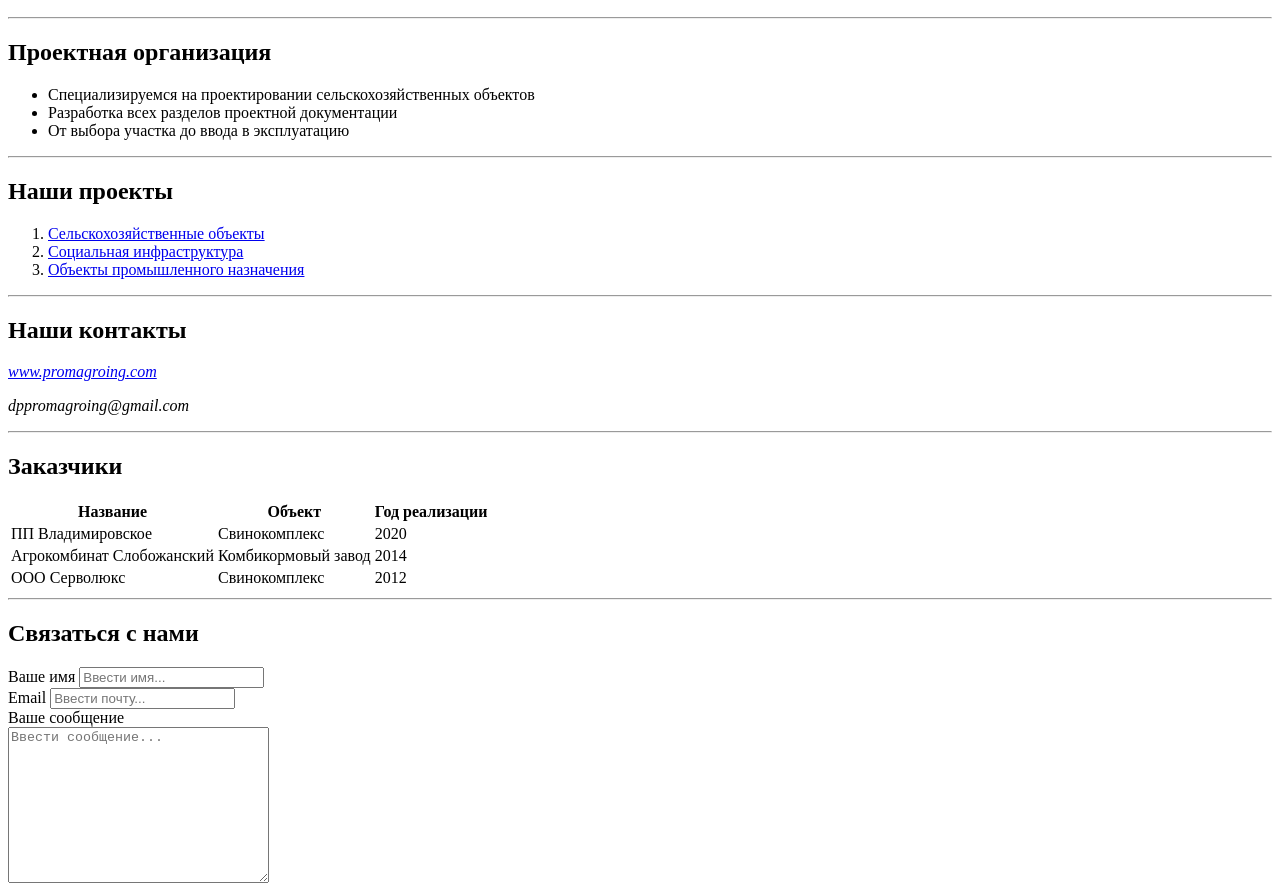
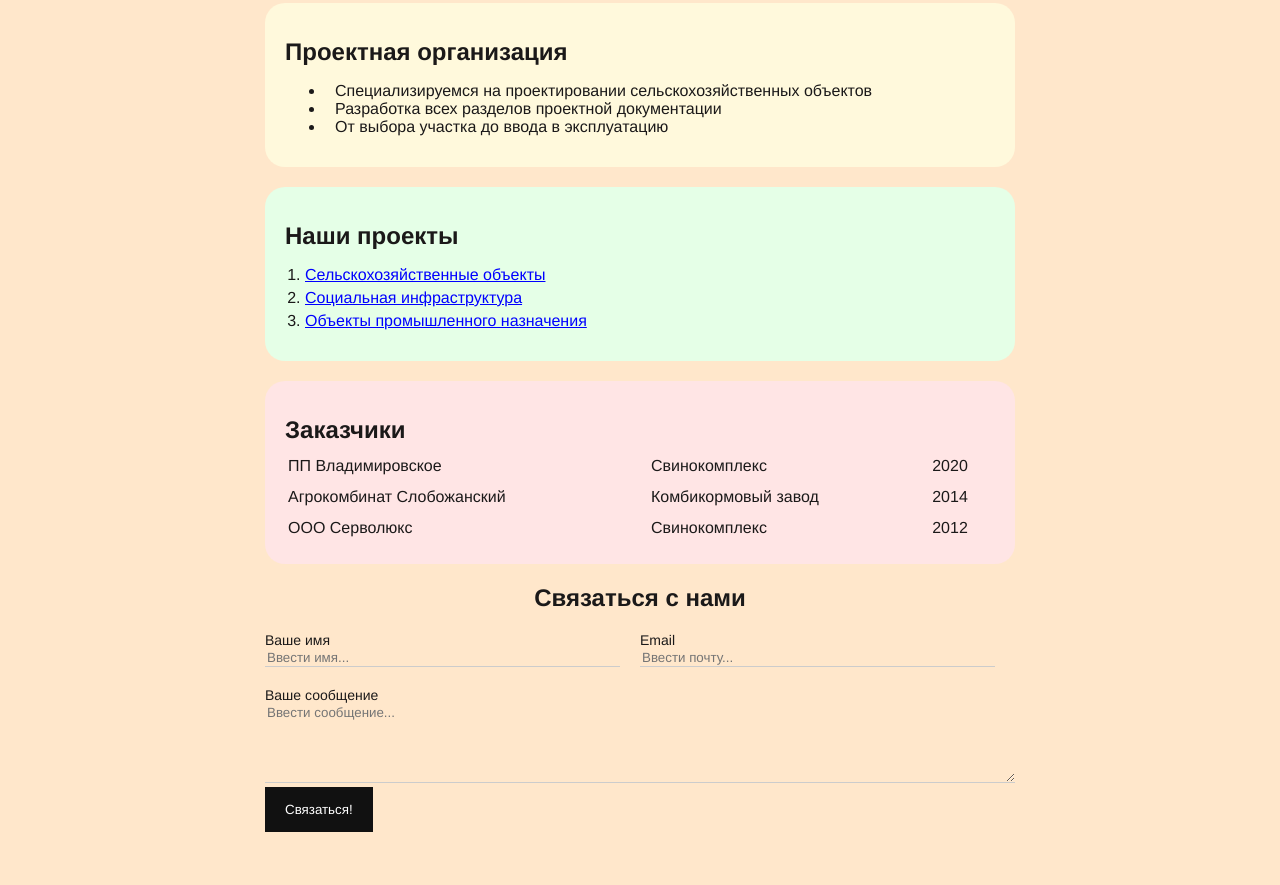
Before and after one commit to Khykhlya/Promagro, a plain HTML site: page index.html in a window 1280 px wide. Shown: the part 245-1130 px from the top of the page. After the commit the page ends 1105 px from the top, so only its background shows below. Drawn offline with Linux system fonts and the light colour scheme.

Commit message:
Add files via upload

```diff
--- a/index.html
+++ b/index.html
@@ -4,22 +4,31 @@
     <meta charset="UTF-8">
     <title>Promagroing
     </title>
+    <link rel="stylesheet" href="styles.css">
 </head>
 <body>
-    <table cellspacing="20">
-<tr>
-    <td><img src="Prom.jpg" alt="logo promagroing" height="200" width="125" ></td>
-    <td><h1>Промагроинжиниринг</h1>
-        <h3> <em> От планирования к осуществлению</em> </h3></td>
+    <div class="conteiner">
+            <div class="info ">
 
-</tr>
-
-    </table>
+            <img src="Prom.jpg" alt="logo promagroing"
+                class="logo" >
+                <div class="info-text">
+                <h1>Промагроинжиниринг</h1>
+                <h3> От планирования к осуществлению </h3>
 
 
-    <hr>
+            <div class="contacts">
+                <h4>Наши контакты </h4>
+                <a href="http://www.promagroing.com" target="_blank" >www.promagroing.com</a>
+                |
+                dppromagroing@gmail.com
+            </div>
+        </div>
+        </div>
+
+            <div class="card bg-yellow">
                 <h2> <strong>Проектная организация</strong> </h2>
-    <ul>
+                <ul class="list1">
                     <li>Специализируемся на проектировании сельскохозяйственных объектов       </li>
                     <li>Разработка всех разделов проектной документации</li>
                     <li>От выбора участка до ввода в эксплуатацию</li>
@@ -27,26 +36,19 @@
 
 
                 </ul>
-    <hr>
+            </div>
+
+            <div class="card bg-green">
                 <h2>Наши проекты</h2>
-<ol>
-<li> <a href="project.html">Сельскохозяйственные объекты</a> </li>
-<li> <a href="project.html">Социальная инфраструктура</a> </li>
-<li> <a href="project.html">Объекты промышленного назначения</a> </li>
+                <ol class="list">
+                <li> <a target="_blank" href="http://www.promagroing.com/index.php/proektu/selskokhozyajstvennye-ob-ekty">Сельскохозяйственные объекты</a> </li>
+                <li> <a target="_blank" href="http://www.promagroing.com/index.php/proektu/sotsialnaya-infrastruktura">Социальная инфраструктура</a> </li>
+                <li> <a target="_blank" href="http://www.promagroing.com/index.php/proektu/ob-ekty-promyshlennogo-naznacheniya">Объекты промышленного назначения</a> </li>
                 </ol>
-<hr>
- <h2>Наши контакты </h2>
- <p> <em> <a href="http://www.promagroing.com" target="_blank" >www.promagroing.com</a> </em> </p>
- <p> <em>dppromagroing@gmail.com</em> </p>
- <hr>
+            </div>
+            <div class="card bg-red">
                 <h2>Заказчики</h2>
- <table>
-     <tr>
-         <th>Название</th>
-         <th>Объект</th>
-         <th>Год реализации</th>
-
-     </tr>
+                <table class="table">
                                         <tr>
                         <td>ПП Владимировское</td>
                         <td>Свинокомплекс</td>
@@ -65,25 +67,32 @@
 
                     </tr>
 
-
-
- </table>
- <hr>
+                </table >
+            </div>
+                <div class="contact">
                     <h2>Связаться с нами</h2>
                     <form action="/">
+                <div class="row">
+                        <div class="form-groupe">
                         <label for="name">Ваше имя</label>
                     <input type="text" id="name" placeholder="Ввести имя...">
-<br>
+                    </div>
+                    <div class="form-groupe">
                     <label for="email">Email</label>
                     <input type="email" id="email" placeholder="Ввести почту...">
-<br>
+                </div>
+            </div>
+                <div class="form-groupe">
                 <label for="text">Ваше сообщение</label>
-<br>
-<textarea name="" id="text" cols="30" rows="10" placeholder="Ввести сообщение..."></textarea>
-<br>
-<input type="submit" value="Связаться!">
+                <textarea name="" id="text" cols="20" rows="5"
+                placeholder="Ввести сообщение..."></textarea>
+                </div>
+                <input class="btn" type="submit" value="Связаться!">
+
+            </div>
             </form>
 
+</div>
 
 </body>
 </html>
--- /dev/null
+++ b/styles.css
@@ -0,0 +1,137 @@
+body {
+background-color: rgb(255, 231, 203);
+color: rgb(27, 25, 25);
+font-size: 16px;
+font-weight: normal;
+font-family: 'Franklin Gothic Medium', 'Arial Narrow', Arial, sans-serif;
+}
+a {
+    color: blue;
+}
+a:visited {
+    color: grey ;
+}
+.logo {
+    width: 140px;
+    height: 200px;
+    border-radius: 15%;
+    box-shadow:4px 4px 14px rgba(2, 2, 2, 0) ;
+    margin-bottom: 20px;
+}
+.contacts {
+    margin-bottom: 20px;
+}
+.info  {
+    color: darkgrey;
+    font-style: italic;
+    /*text-transform: uppercase;*/
+    /*letter-spacing: 5px;*/
+}
+.info {
+    display: flex;
+
+}
+@media (max-width: 700px) {
+    .info {
+        text-align: center;
+        display: block;
+    }
+}
+
+.info-text {
+    margin-bottom: 20px;
+    margin-left: 40px;
+
+}
+.info-text h4 {
+    margin-bottom: 10px;
+    font-style: normal;
+    color: #000;
+}
+/*Box-Model*/
+.conteiner {
+max-width: 750px;
+margin: auto;
+padding: 20px;
+}
+/*.contacts {
+/*background: red;
+padding: 15px;
+border: 5px solid rgb(0, 255, 157);
+margin: 5px;
+
+}*/
+.bg-yellow {
+    background:#fff9dc ;
+
+}
+.bg-green {
+    background:#e5ffe7 ;
+}
+.bg-red {
+    background:#ffe5e5 ;
+}
+.card {
+    padding: 15px 20px;
+    margin-bottom: 20px;
+    border-radius: 20px;
+}
+.card h2 {
+    margin-bottom: 10px;
+}
+.list1 li {
+    padding: 0 10px;
+}
+.list {
+    padding: 0 20px;
+}
+.list li {
+    margin-bottom: 5px;
+}
+.table {
+    width: 100%;
+}
+.table td {
+    padding-bottom: 10px;
+}
+.contact h2 {
+text-align: center;
+}
+.form-groupe label {
+    display: block;
+    font-size: 14px;
+    }
+.form-groupe input,
+.form-groupe textarea {
+    width: 100%;
+    box-sizing: border-box;
+    border: none;
+    background: transparent;
+    border-bottom: 1px solid #ccc;
+    color: #000;
+    padding: 15 0 10;
+    outline: none;
+    font-family: inherit;
+
+}
+.row {
+    display: flex;
+    margin-bottom: 20px;
+
+}
+.row >.form-groupe {
+    width: 50%;
+    margin-right: 20px;
+
+}
+.btn {
+   background: #111;
+   padding: 15px 20px;
+   color: #fff;
+   border: none;
+   font-family: inherit;
+   cursor: pointer;
+}
+.btn:hover {
+    opacity: 0. 9;
+}
```
Also changed, not shown: project.html (added, +20 -0 lines). Lines whose indentation alone changed are shown as unchanged.
